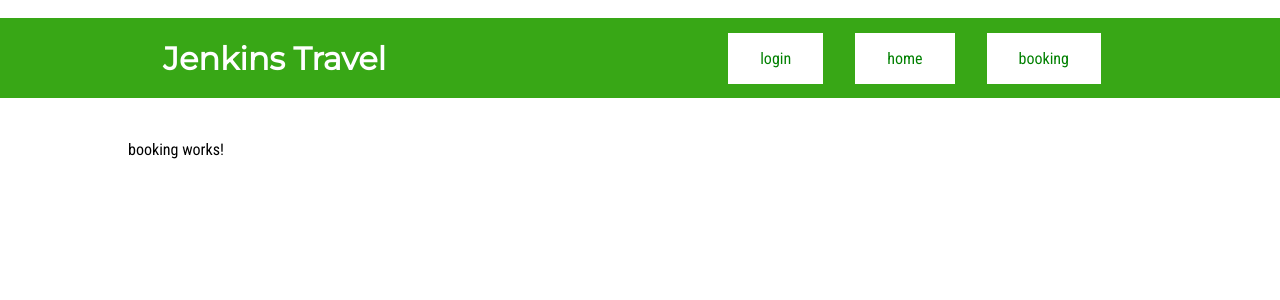
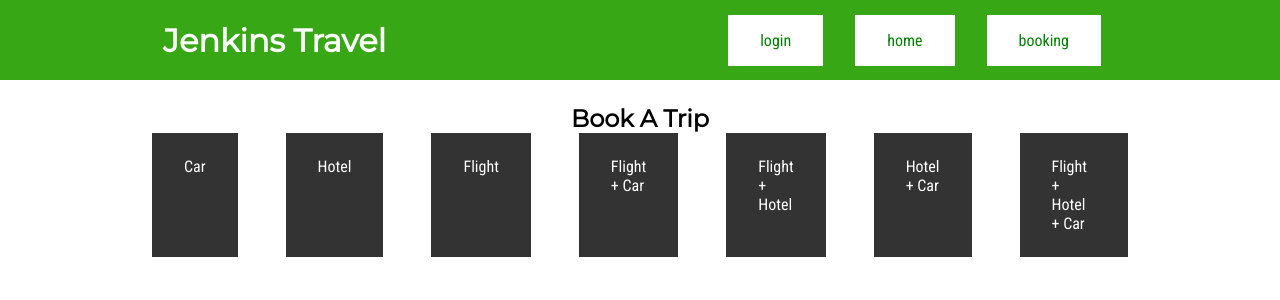
Before and after one commit to TylerBriskie/paradise-travel, an Angular app: page /book in a window 1280 px wide. Shown: the top 300 px of the page. Built offline with nearby package versions, Linux system fonts and the light colour scheme.

Commit message:
booking page work

```diff
--- a/src/app/app.component.html
+++ b/src/app/app.component.html
@@ -11,7 +11,7 @@
 
 </style>
 
-<app-header class="container"></app-header>
+<app-header></app-header>
 
 
 <div class="container">
--- a/src/app/app.component.scss
+++ b/src/app/app.component.scss
@@ -1,3 +1,4 @@
 .container {
-  margin: 1.5em 10vw;
+  margin: 0 10vw;
+  margin-top: 1.5em;
 }
--- a/src/app/booking/booking.component.html
+++ b/src/app/booking/booking.component.html
@@ -1 +1,12 @@
-<p>booking works!</p>
+<h2>Book A Trip</h2>
+<ul id="Trip-Type-Selector" class="row">
+  <li *ngFor="let type of tripTypes" class="select-trip-type" (click)="selectTripType(type)" [class.selected]="type === selectedTripType">
+    {{type}}
+  </li>
+</ul>
+
+
+
+<form id="New-Booking-Form">
+
+</form>
--- a/src/app/booking/booking.component.scss
+++ b/src/app/booking/booking.component.scss
@@ -0,0 +1,19 @@
+:host {
+  display: flex;
+  flex-direction: column;
+  align-items: center;
+
+  #Trip-Type-Selector {
+    .select-trip-type {
+      padding: 1.5em 2em;
+      margin: 0 1.5em;
+      background-color: #333;
+      color: white;
+    }
+    .select-trip-type.selected {
+      outline: solid #333 2px;
+      color: black;
+      background-color: white;
+    }
+  }
+}
--- a/src/app/booking/booking.component.ts
+++ b/src/app/booking/booking.component.ts
@@ -6,10 +6,28 @@ import { Component, OnInit } from '@angular/core';
   styleUrls: ['./booking.component.scss']
 })
 export class BookingComponent implements OnInit {
+  selectedTripType: string;
+  tripTypes = ['Car', 'Hotel', 'Flight', 'Flight + Car', 'Flight + Hotel', 'Hotel + Car', 'Flight + Hotel + Car'];
+  currentBooking: {
+    car: boolean,
+    flight: boolean,
+    hotel: boolean,
+    startDate: Date,
+    endDate: Date,
+    origin: string,
+    destination: string,
+    adults: number,
+    children: number,
+  }
+
 
   constructor() { }
 
   ngOnInit() {
   }
 
+  selectTripType(type: any){
+      this.selectedTripType = type;
+  }
+
 }
--- a/src/app/header/header.component.html
+++ b/src/app/header/header.component.html
@@ -1,4 +1,4 @@
-<div id="App-Main-Header" class="container">
+<div id="App-Main-Header">
   <h1>Jenkins Travel</h1>
   <ul id="Main-Nav">
     <li routerLink="/login">login</li>
--- a/src/app/header/header.component.ts
+++ b/src/app/header/header.component.ts
@@ -6,7 +6,6 @@ import { Component, OnInit } from '@angular/core';
   styleUrls: ['./header.component.scss']
 })
 export class HeaderComponent implements OnInit {
-
   constructor() { }
 
   ngOnInit() {
--- a/src/styles.scss
+++ b/src/styles.scss
@@ -19,6 +19,23 @@ button, p, a, li {
   padding: 0;
 }
 
+ul {
+  list-style: none;
+}
 li:hover {
   cursor: pointer;
 }
+
+.container {
+  margin: 0 5vw;
+}
+
+.row {
+  display: flex;
+  flex-direction: row;
+}
+
+.column {
+  display: flex;
+  flex-direction: column;
+}
```
Also changed, not shown: 1 other file (tests, documents, lock files or other folders).
